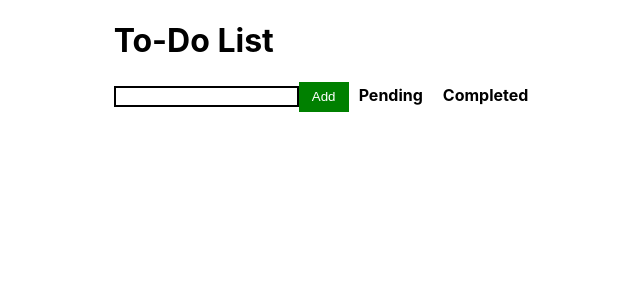
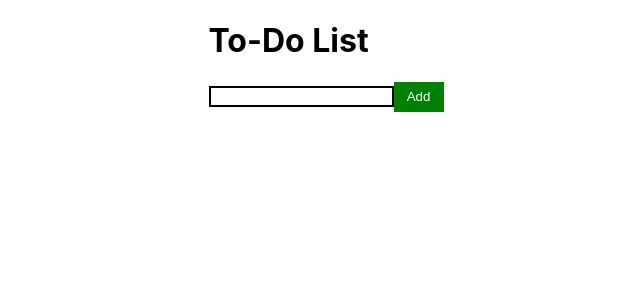
Before and after one commit to dlzinck/To-Do-List, a React (Create React App) app: page / in a window 1280 px wide. Shown: the top 300 px of the page, without its empty margins (314-954 px from the left). Built offline with nearby package versions, Linux system fonts and the light colour scheme.

Commit message:
Removed handleComplete and style changes

```diff
--- a/src/App.js
+++ b/src/App.js
@@ -22,7 +22,6 @@ const Button = styled.button`
 
 const ButtonDelete = styled.button`
   display: inline-block;
-  flex: 1;
   float: right;
   border: none;
   background-color: red;
@@ -37,25 +36,20 @@ const Text = styled.input`
   border: 2px solid #000;
 `;
 
-const TaskCount = styled.span`
-  margin: 10px;
-`;
-
-const Tasks = styled.span`
-`;
-
 const List = styled.li`
+  min-width: 100%;
+  margin: 5px;
+  padding: 3px;
   listStyle: 'none';
-  text-decoration: 'line-through';
+  background-color: gainsboro;
+  border: 0.5px solid #000;
 `
 
 function App() {
   // input is the variable to keep track of tasks user inputs
-  // completedTaskCount will keep track of how many tasks are completed
   // todoList is an array that will have a list of all tasks each task will be an object with id, task, and complete
   // use localStorage to save todoList
   const [input, setInput] = useState('');
-  // const [completedTaskCount, setCompletedTaskCount] = useState(0);
   const [todoList, setTodoList] = useState(() => {
     const savedTodoList = localStorage.getItem('todoList');
     if (savedTodoList) {
@@ -82,25 +76,6 @@ function App() {
     setInput('');
   }
 
-  // If task is pending, change to complete and increase count
-  // If task is complete, change back to pending decrease Complete count
-  // const handleComplete = (id) => {
-  //   let list = todoList.map((task) => {
-  //     let item = {};
-  //     if (task.id === id) {
-  //       if (!task.complete) {
-  //         setCompletedTaskCount(completedTaskCount + 1);
-  //       }
-  //       else {
-  //         setCompletedTaskCount(completedTaskCount - 1);
-  //       }
-  //       item = { ...task, complete: !task.complete };
-  //     } else item = { ...task };
-  //     return item;
-  //   })
-  //   setTodoList(list);
-  // }
-
   const handleClickDelete = (id) => {
     const deleteTask = todoList.filter((todo) => {
       return todo.id !== id;
@@ -114,14 +89,6 @@ function App() {
         <h1>To-Do List</h1>
         <Text value={input} onInput={(e) => setInput(e.target.value)} />
         <Button onClick={() => handleClickAdd()}>Add</Button>
-        <Tasks>
-          <TaskCount>
-            <b>Pending</b>
-          </TaskCount>
-          <TaskCount>
-           <b>Completed</b>
-         </TaskCount>
-       </Tasks>
         <div>
            <ul>
             {todoList.map((todo) => {
@@ -129,11 +96,9 @@ function App() {
                 <List
                   complete={todo.complete}
                   id={todo.id}
-                  // onClick={() => handleComplete(todo.id)}
                   style={{
                     listStyle: 'none',
-                  }}
-                >
+                  }}>
                   {todo.task} <ButtonDelete onClick={() => handleClickDelete(todo.id)}>Remove</ButtonDelete>
                 </List>
               );
```
